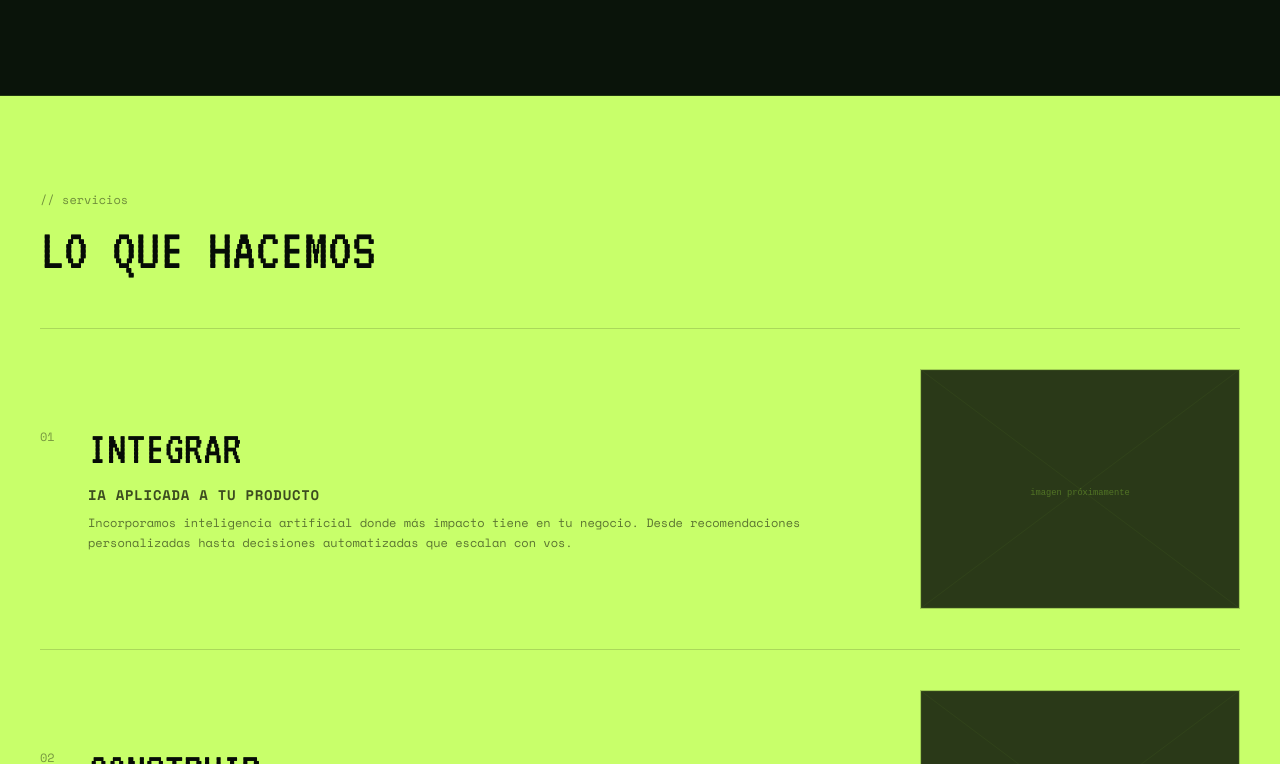
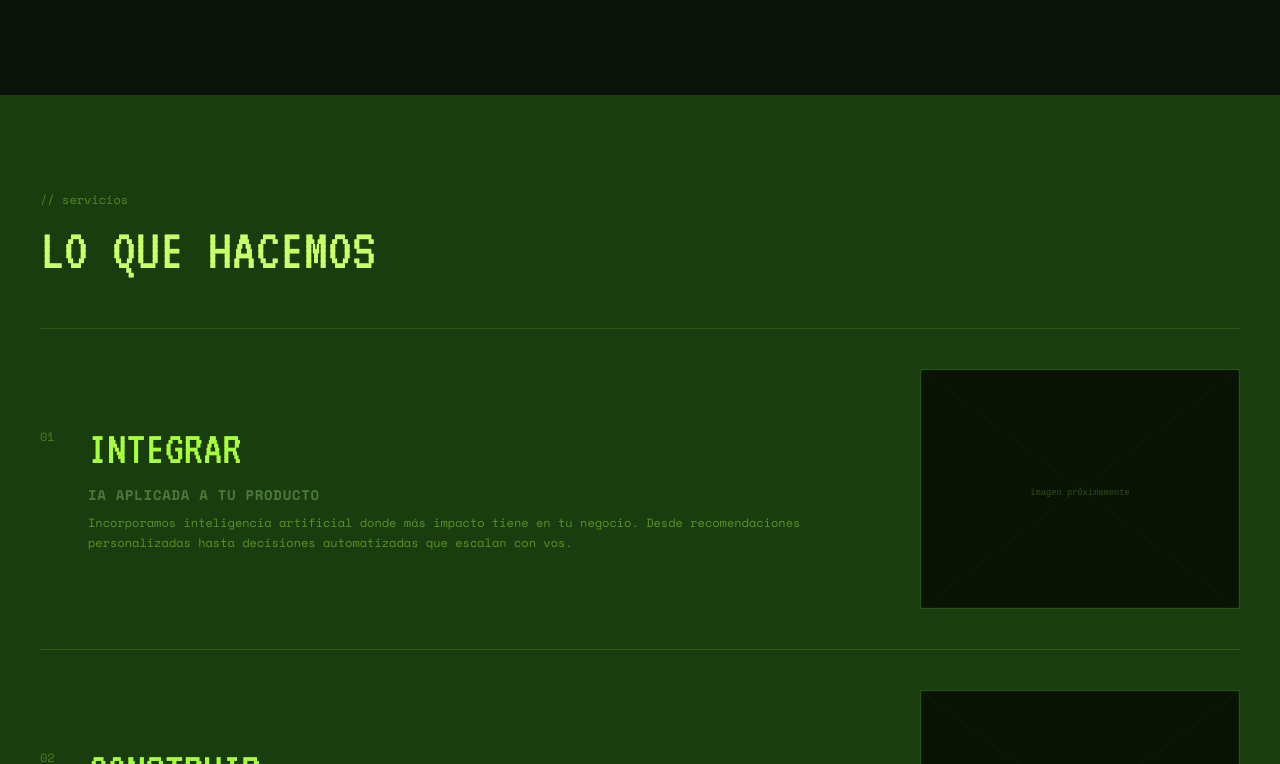
Before and after one commit to agustinale96/the-nerd-company, a Next.js app: page / in a window 1280 px wide. Shown: the part 1236-2000 px from the top of the page. Built offline with nearby package versions, Linux system fonts and the light colour scheme; a web font is replaced by a local one.

Commit message:
fix: services section dark forest green, less aggressive

```diff
--- a/app/page.tsx
+++ b/app/page.tsx
@@ -314,33 +314,33 @@ export default function Home() {
       </section>
 
       {/* ── SERVICES ── */}
-      <section id="servicios" className="px-6 py-24" style={{ background: "var(--accent)" }}>
+      <section id="servicios" className="px-6 py-24" style={{ background: "#1a3d10" }}>
         <div className="w-full max-w-[1200px] mx-auto flex flex-col gap-12">
           <div>
-            <p className="gsap-label font-mono text-xs mb-3" style={{ color: "rgba(0,0,0,0.45)" }}>// servicios</p>
-            <h2 className="gsap-heading glitch-title font-display text-5xl sm:text-6xl" style={{ color: "var(--bg)" }}>LO QUE HACEMOS</h2>
+            <p className="gsap-label font-mono text-xs mb-3" style={{ color: "rgba(168,255,60,0.4)" }}>// servicios</p>
+            <h2 className="gsap-heading glitch-title font-display text-5xl sm:text-6xl" style={{ color: "var(--accent)" }}>LO QUE HACEMOS</h2>
           </div>
-          <div style={{ borderTop: "1px solid rgba(0,0,0,0.15)" }}>
+          <div style={{ borderTop: "1px solid rgba(168,255,60,0.15)" }}>
             {SERVICES.map((s) => (
-              <div key={s.n} className="gsap-srv-row py-10 flex flex-col md:flex-row gap-8 md:gap-12 md:items-center" style={{ borderBottom: "1px solid rgba(0,0,0,0.15)" }}>
+              <div key={s.n} className="gsap-srv-row py-10 flex flex-col md:flex-row gap-8 md:gap-12 md:items-center" style={{ borderBottom: "1px solid rgba(168,255,60,0.15)" }}>
                 {/* Text */}
                 <div className="flex gap-6 flex-1 min-w-0">
-                  <span className="font-mono text-xs pt-1 shrink-0" style={{ color: "rgba(0,0,0,0.4)", minWidth: 24 }}>{s.n}</span>
+                  <span className="font-mono text-xs pt-1 shrink-0" style={{ color: "rgba(168,255,60,0.35)", minWidth: 24 }}>{s.n}</span>
                   <div>
-                    <div className="font-display text-4xl sm:text-5xl leading-none mb-3" style={{ color: "var(--bg)" }}>{s.verb}</div>
-                    <h3 className="font-mono text-sm font-bold mb-2 uppercase tracking-wider" style={{ color: "rgba(0,0,0,0.7)" }}>{s.name}</h3>
-                    <p style={{ color: "rgba(0,0,0,0.55)", fontFamily: "var(--font-space-mono), monospace", fontSize: "0.75rem", lineHeight: 1.7 }}>{s.desc}</p>
+                    <div className="font-display text-4xl sm:text-5xl leading-none mb-3" style={{ color: "var(--fg)" }}>{s.verb}</div>
+                    <h3 className="font-mono text-sm font-bold mb-2 uppercase tracking-wider" style={{ color: "var(--fg-dim)" }}>{s.name}</h3>
+                    <p style={{ color: "rgba(168,255,60,0.45)", fontFamily: "var(--font-space-mono), monospace", fontSize: "0.75rem", lineHeight: 1.7 }}>{s.desc}</p>
                   </div>
                 </div>
                 {/* Image */}
-                <div className="shrink-0 w-full md:w-72 lg:w-80" style={{ aspectRatio: "4/3", border: "1px solid rgba(0,0,0,0.15)", background: "rgba(0,0,0,0.06)", overflow: "hidden" }}>
+                <div className="shrink-0 w-full md:w-72 lg:w-80" style={{ aspectRatio: "4/3", border: "1px solid rgba(168,255,60,0.15)", background: "rgba(0,0,0,0.2)", overflow: "hidden" }}>
                   <img src={s.img} alt={s.name} style={{ width: "100%", height: "100%", objectFit: "cover", opacity: 0.8 }} />
                 </div>
               </div>
             ))}
           </div>
           <div>
-            <button onClick={() => scrollTo("#contacto")} className="btn-dark">Hablemos de tu producto →</button>
+            <button onClick={() => scrollTo("#contacto")} className="btn-primary">Hablemos de tu producto →</button>
           </div>
         </div>
       </section>
```
